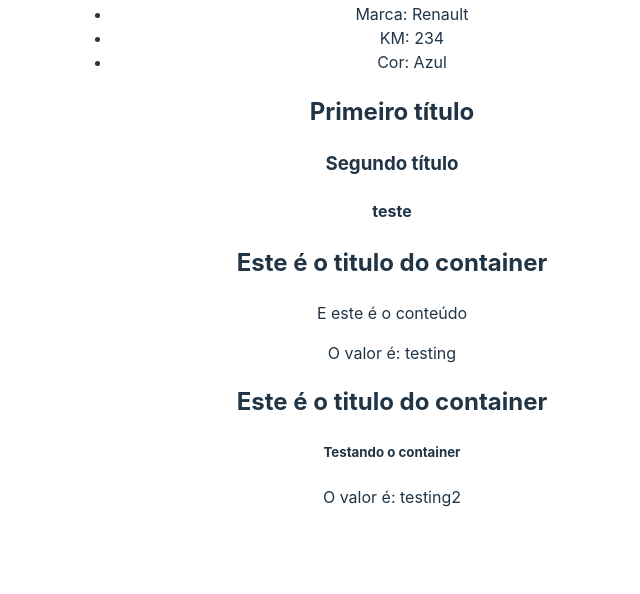
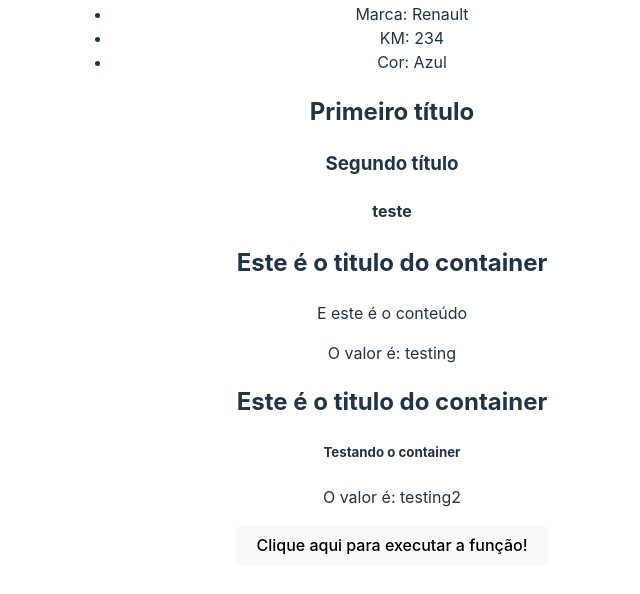
Before and after one commit to NedcloarBR-Study/Udemy-ReactZeroMaestria, a React (Vite) app in the folder 3_AVANCANDO/avancando/: page / in a window 1280 px wide. Shown: the part 2754-3348 px from the top of the page, without its empty margins (248-888 px from the left). Built offline with nearby package versions, Linux system fonts and the light colour scheme.

Commit message:
feat: add aula16 - function as prop

```diff
--- a/3_AVANCANDO/avancando/src/App.jsx
+++ b/3_AVANCANDO/avancando/src/App.jsx
@@ -8,6 +8,7 @@ import ShowUserName from './components/ShowUserName'
 import CarDetails from './components/CarDetails'
 import Fragment from './components/Fragment'
 import Container from './components/Container'
+import ExecuteFunction from './components/ExecuteFunction'
 
 function App() {
   const name = "Miguel";
@@ -17,6 +18,10 @@ function App() {
     { id: 2, brand: "Kia", km: 34343, color: "Branca", newCar: false },
     { id: 3, brand: "Renault", km: 234, color: "Azul", newCar: false }
   ]
+
+  function showMessage() {
+    console.log("Evento do componente pai!");
+  }
 
   return (
     <>
@@ -52,6 +57,8 @@ function App() {
       <Container myValue="testing2">
         <h5>Testando o container</h5>
       </Container>
+      {/* Executar função */}
+      <ExecuteFunction myFunction={showMessage} />
     </>
   )
 }
--- /dev/null
+++ b/3_AVANCANDO/avancando/src/components/ExecuteFunction.jsx
@@ -0,0 +1,9 @@
+const ExecuteFunction = ({ myFunction }) => {
+  return (
+    <div>
+      <button onClick={myFunction}>Clique aqui para executar a função!</button>
+    </div>
+  )
+}
+
+export default ExecuteFunction;
```
Also changed, not shown: 1 other file (tests, documents, lock files or other folders).
